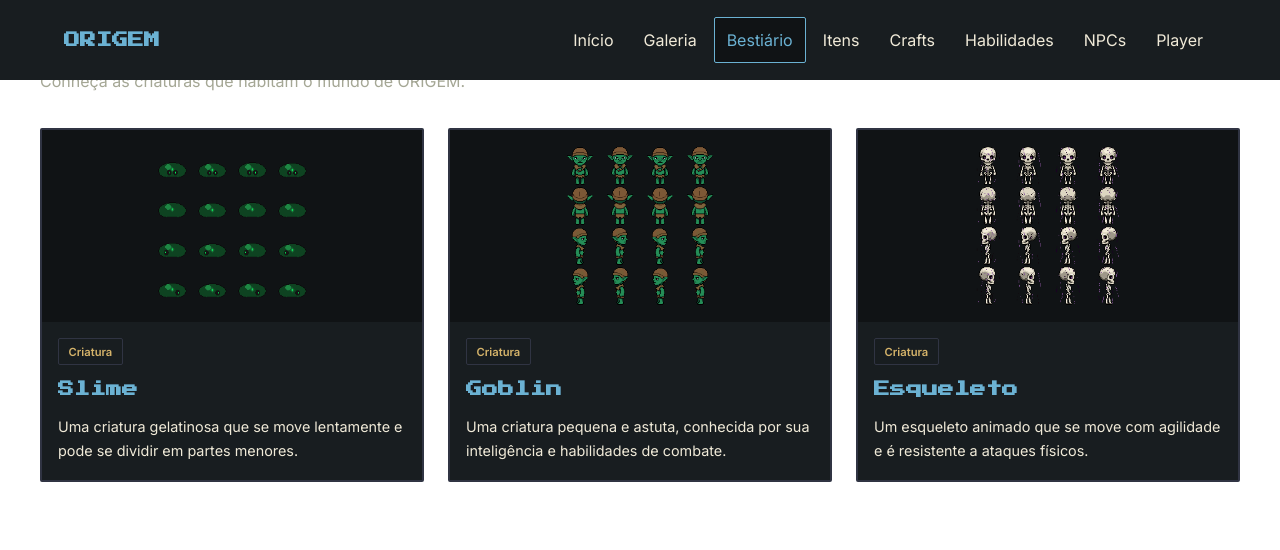
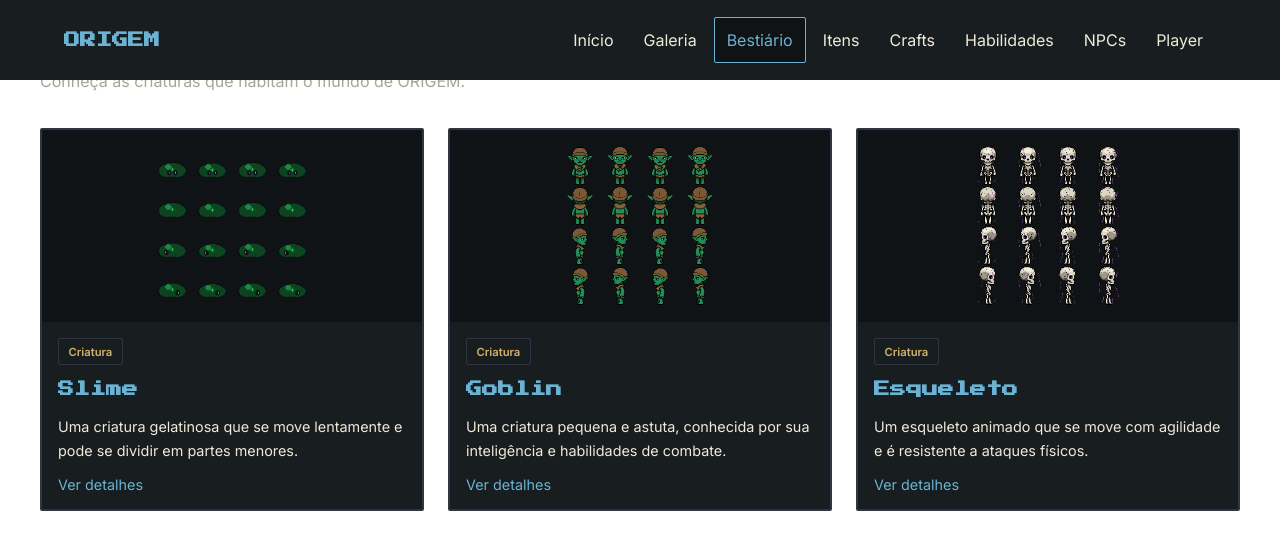
Before and after one commit to Herdes-s/ORIGEM-STUDIO, a React (Vite) app: page /bestiario in a window 1280 px wide. Shown: the top 550 px of the page. Built offline with nearby package versions, Linux system fonts and the light colour scheme.

Commit message:
feat: adiciona link para pagina de detalhes do bestiario

```diff
--- a/src/components/ContentCard/ContentCard.module.css
+++ b/src/components/ContentCard/ContentCard.module.css
@@ -55,6 +55,17 @@
   line-height: 1.7;
 }
 
+.cardContent a {
+  align-self: flex-start;
+  color: var(--color-primary);
+  text-decoration: none;
+  font-size: 0.9rem;
+}
+
+.cardContent a:hover {
+  text-decoration: underline;
+}
+
 @media (prefers-reduced-motion: reduce) {
   .contentCard {
     transition: none;
--- a/src/components/ContentCard/index.tsx
+++ b/src/components/ContentCard/index.tsx
@@ -1,3 +1,4 @@
+import { Link } from "react-router-dom";
 import styles from "./ContentCard.module.css";
 
 type ContentCardProps = {
@@ -5,6 +6,7 @@ type ContentCardProps = {
   description: string;
   image?: string;
   category?: string;
+  to?: string;
 };
 
 export default function ContentCard({
@@ -12,6 +14,7 @@ export default function ContentCard({
   description,
   image,
   category,
+  to,
 }: ContentCardProps) {
   return (
     <article className={styles.contentCard}>
@@ -24,6 +27,8 @@ export default function ContentCard({
 
         <h2>{title}</h2>
         <p>{description}</p>
+
+        {to && <Link to={to}>Ver detalhes</Link>}
       </div>
     </article>
   );
--- a/src/pages/Bestiary/index.tsx
+++ b/src/pages/Bestiary/index.tsx
@@ -18,6 +18,7 @@ export default function Bestiary() {
               description={creature.description}
               image={creature.image}
               category={creature.category}
+              to={`/bestiario/${creature.id}`}
             />
           ))}
         </ContentGrid>
```
